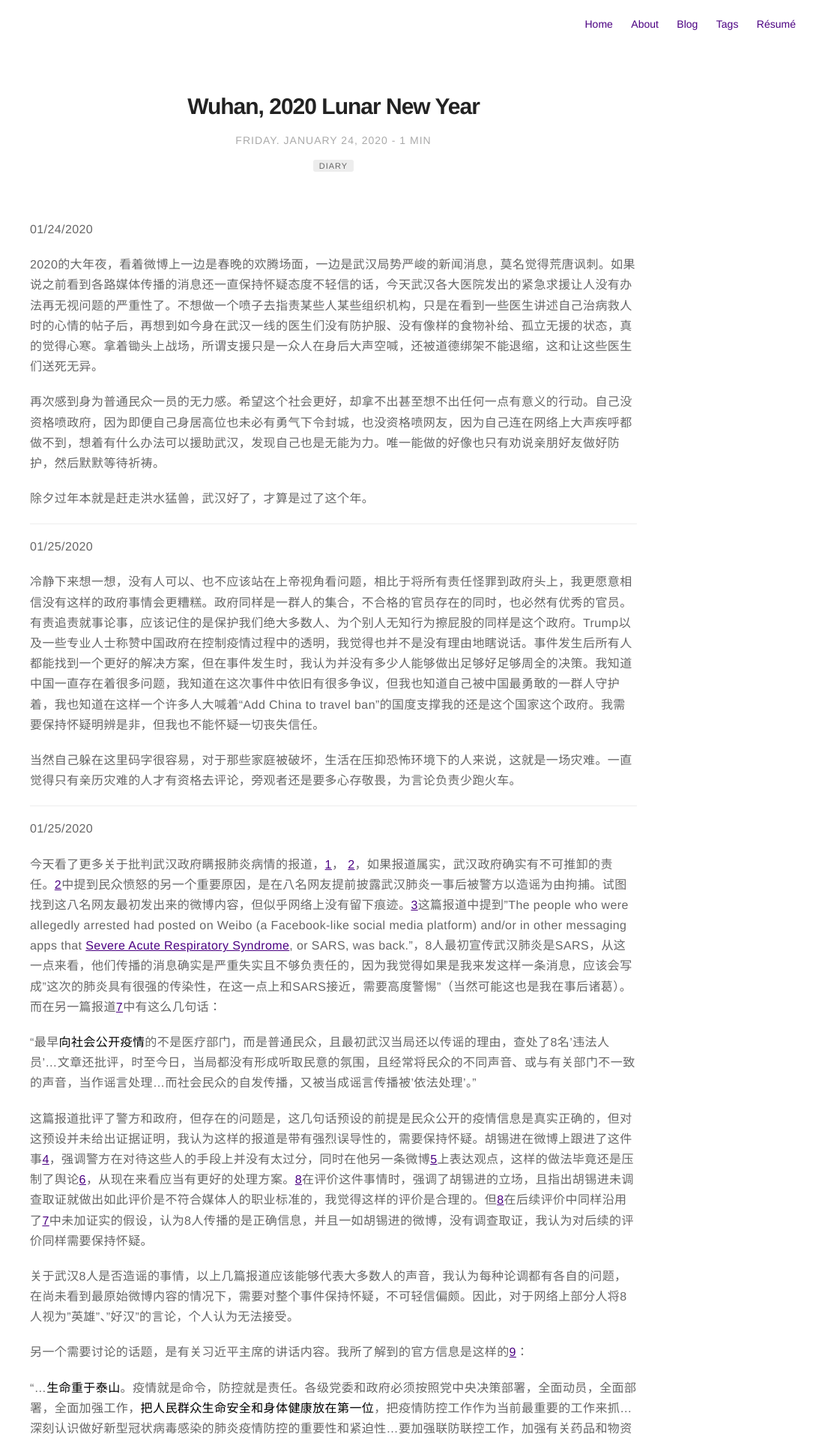
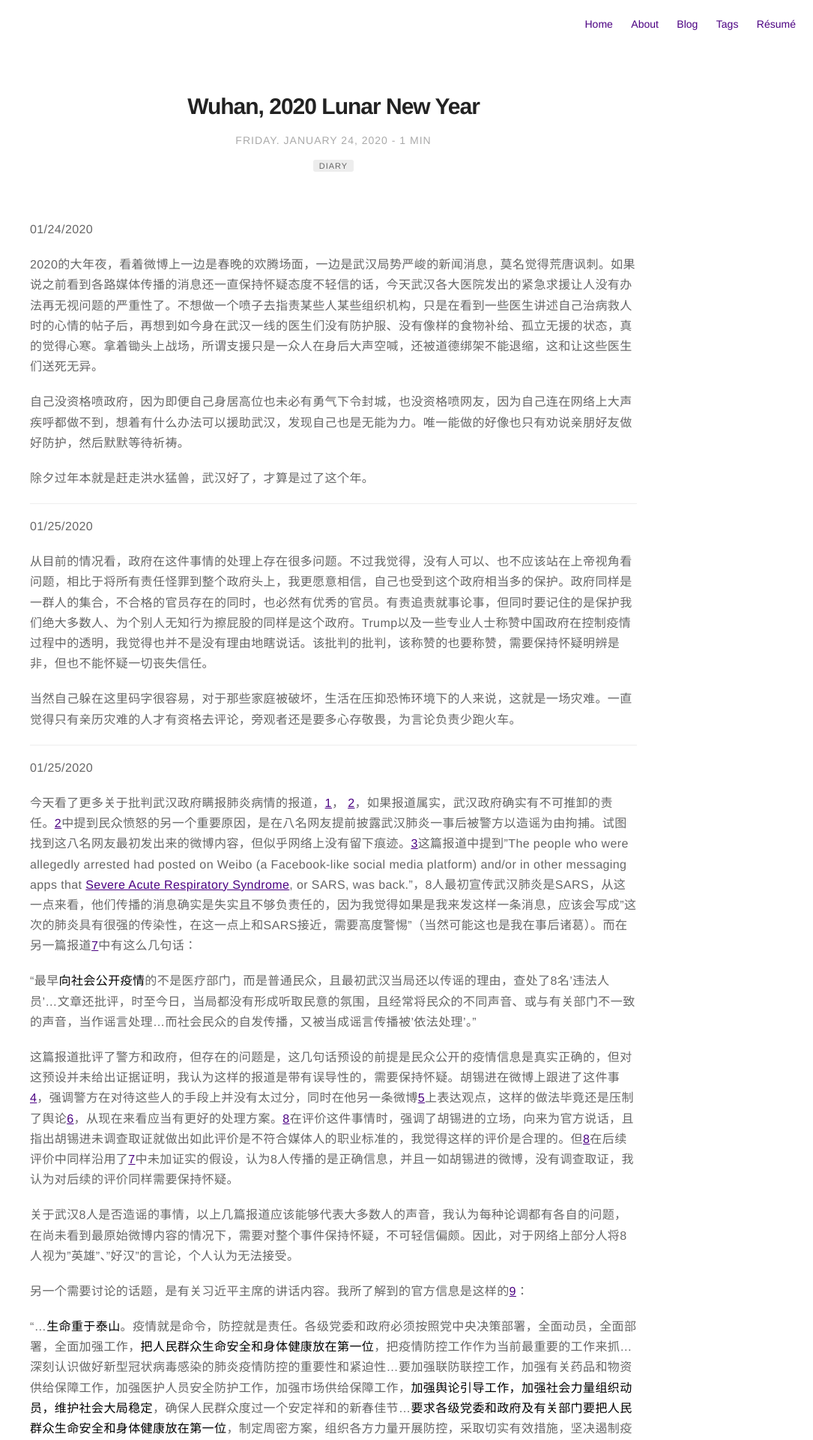
Before and after one commit to SceneryInMirror/SceneryInMirror.github.io, a Jekyll site: the page built from _posts/2020-01-24-Wuhan-and-2020-Lunar-New-Year.markdown, in a window 1280 px wide. Shown: the top 1920 px of the page at 75% size, without its empty margins (195-1280 px from the left). Built offline with Jekyll 4.4.1, drawn with Linux system fonts in a browser that asks for light colours; comment, search, counter and statistics services are not loaded; some of the changed text lies outside the part shown.

Commit message:
2020.01.31

```diff
--- a/_posts/2020-01-24-Wuhan-and-2020-Lunar-New-Year.markdown
+++ b/_posts/2020-01-24-Wuhan-and-2020-Lunar-New-Year.markdown
@@ -14,7 +14,7 @@
 
 2020的大年夜，看着微博上一边是春晚的欢腾场面，一边是武汉局势严峻的新闻消息，莫名觉得荒唐讽刺。如果说之前看到各路媒体传播的消息还一直保持怀疑态度不轻信的话，今天武汉各大医院发出的紧急求援让人没有办法再无视问题的严重性了。不想做一个喷子去指责某些人某些组织机构，只是在看到一些医生讲述自己治病救人时的心情的帖子后，再想到如今身在武汉一线的医生们没有防护服、没有像样的食物补给、孤立无援的状态，真的觉得心寒。拿着锄头上战场，所谓支援只是一众人在身后大声空喊，还被道德绑架不能退缩，这和让这些医生们送死无异。
 
-再次感到身为普通民众一员的无力感。希望这个社会更好，却拿不出甚至想不出任何一点有意义的行动。自己没资格喷政府，因为即便自己身居高位也未必有勇气下令封城，也没资格喷网友，因为自己连在网络上大声疾呼都做不到，想着有什么办法可以援助武汉，发现自己也是无能为力。唯一能做的好像也只有劝说亲朋好友做好防护，然后默默等待祈祷。
+自己没资格喷政府，因为即便自己身居高位也未必有勇气下令封城，也没资格喷网友，因为自己连在网络上大声疾呼都做不到，想着有什么办法可以援助武汉，发现自己也是无能为力。唯一能做的好像也只有劝说亲朋好友做好防护，然后默默等待祈祷。
 
 除夕过年本就是赶走洪水猛兽，武汉好了，才算是过了这个年。
 
@@ -22,7 +22,7 @@
 
 01/25/2020
 
-冷静下来想一想，没有人可以、也不应该站在上帝视角看问题，相比于将所有责任怪罪到政府头上，我更愿意相信没有这样的政府事情会更糟糕。政府同样是一群人的集合，不合格的官员存在的同时，也必然有优秀的官员。有责追责就事论事，应该记住的是保护我们绝大多数人、为个别人无知行为擦屁股的同样是这个政府。Trump以及一些专业人士称赞中国政府在控制疫情过程中的透明，我觉得也并不是没有理由地瞎说话。事件发生后所有人都能找到一个更好的解决方案，但在事件发生时，我认为并没有多少人能够做出足够好足够周全的决策。我知道中国一直存在着很多问题，我知道在这次事件中依旧有很多争议，但我也知道自己被中国最勇敢的一群人守护着，我也知道在这样一个许多人大喊着“Add China to travel ban"的国度支撑我的还是这个国家这个政府。我需要保持怀疑明辨是非，但我也不能怀疑一切丧失信任。
+从目前的情况看，政府在这件事情的处理上存在很多问题。不过我觉得，没有人可以、也不应该站在上帝视角看问题，相比于将所有责任怪罪到整个政府头上，我更愿意相信，自己也受到这个政府相当多的保护。政府同样是一群人的集合，不合格的官员存在的同时，也必然有优秀的官员。有责追责就事论事，但同时要记住的是保护我们绝大多数人、为个别人无知行为擦屁股的同样是这个政府。Trump以及一些专业人士称赞中国政府在控制疫情过程中的透明，我觉得也并不是没有理由地瞎说话。该批判的批判，该称赞的也要称赞，需要保持怀疑明辨是非，但也不能怀疑一切丧失信任。
 
 当然自己躲在这里码字很容易，对于那些家庭被破坏，生活在压抑恐怖环境下的人来说，这就是一场灾难。一直觉得只有亲历灾难的人才有资格去评论，旁观者还是要多心存敬畏，为言论负责少跑火车。
 
@@ -30,11 +30,11 @@
 
 01/25/2020
 
-今天看了更多关于批判武汉政府瞒报肺炎病情的报道，[1](https://www.bbc.com/zhongwen/simp/chinese-news-51215865)， [2](https://www.rfa.org/cantonese/commentaries/com-01222020083113.html)，如果报道属实，武汉政府确实有不可推卸的责任。[2](https://www.rfa.org/cantonese/commentaries/com-01222020083113.html)中提到民众愤怒的另一个重要原因，是在八名网友提前披露武汉肺炎一事后被警方以造谣为由拘捕。试图找到这八名网友最初发出来的微博内容，但似乎网络上没有留下痕迹。[3](https://www.poynter.org/fact-checking/2020/the-2019-coronavirus-virus-lands-in-the-u-s-after-killing-17-and-taking-eight-to-prison/)这篇报道中提到"The people who were allegedly arrested had posted on Weibo (a Facebook-like social media platform) and/or in other messaging apps that [Severe Acute Respiratory Syndrome](https://www.who.int/csr/sars/en/), or SARS, was back."，8人最初宣传武汉肺炎是SARS，从这一点来看，他们传播的消息确实是严重失实且不够负责任的，因为我觉得如果是我来发这样一条消息，应该会写成"这次的肺炎具有很强的传染性，在这一点上和SARS接近，需要高度警惕"（当然可能这也是我在事后诸葛）。而在另一篇报道[7](http://www.rfi.fr/cn/%E4%B8%AD%E5%9B%BD/20200121-%E6%AD%A6%E6%B1%89%E7%96%AB%E6%83%85%E4%BC%A0%E6%92%AD%E8%B0%A3%E8%A8%80-%E8%AD%A6%E6%96%B9%E6%9F%A5%E5%A4%848%E4%BA%BA)中有这么几句话：
+今天看了更多关于批判武汉政府瞒报肺炎病情的报道，[1](https://www.bbc.com/zhongwen/simp/chinese-news-51215865)， [2](https://www.rfa.org/cantonese/commentaries/com-01222020083113.html)，如果报道属实，武汉政府确实有不可推卸的责任。[2](https://www.rfa.org/cantonese/commentaries/com-01222020083113.html)中提到民众愤怒的另一个重要原因，是在八名网友提前披露武汉肺炎一事后被警方以造谣为由拘捕。试图找到这八名网友最初发出来的微博内容，但似乎网络上没有留下痕迹。[3](https://www.poynter.org/fact-checking/2020/the-2019-coronavirus-virus-lands-in-the-u-s-after-killing-17-and-taking-eight-to-prison/)这篇报道中提到"The people who were allegedly arrested had posted on Weibo (a Facebook-like social media platform) and/or in other messaging apps that [Severe Acute Respiratory Syndrome](https://www.who.int/csr/sars/en/), or SARS, was back."，8人最初宣传武汉肺炎是SARS，从这一点来看，他们传播的消息确实是失实且不够负责任的，因为我觉得如果是我来发这样一条消息，应该会写成"这次的肺炎具有很强的传染性，在这一点上和SARS接近，需要高度警惕"（当然可能这也是我在事后诸葛）。而在另一篇报道[7](http://www.rfi.fr/cn/%E4%B8%AD%E5%9B%BD/20200121-%E6%AD%A6%E6%B1%89%E7%96%AB%E6%83%85%E4%BC%A0%E6%92%AD%E8%B0%A3%E8%A8%80-%E8%AD%A6%E6%96%B9%E6%9F%A5%E5%A4%848%E4%BA%BA)中有这么几句话：
 
 "最早**向社会公开疫情**的不是医疗部门，而是普通民众，且最初武汉当局还以传谣的理由，查处了8名'违法人员'...文章还批评，时至今日，当局都没有形成听取民意的氛围，且经常将民众的不同声音、或与有关部门不一致的声音，当作谣言处理...而社会民众的自发传播，又被当成谣言传播被'依法处理'。"
 
-这篇报道批评了警方和政府，但存在的问题是，这几句话预设的前提是民众公开的疫情信息是真实正确的，但对这预设并未给出证据证明，我认为这样的报道是带有强烈误导性的，需要保持怀疑。胡锡进在微博上跟进了这件事[4](https://weibo.com/1989660417/IqxKNE5if)，强调警方在对待这些人的手段上并没有太过分，同时在他另一条微博[5](https://weibo.com/1989660417/Ir79knSeZ)上表达观点，这样的做法毕竟还是压制了舆论[6](http://www.xinhuanet.com/2020-01/01/c_1125412773.htm)，从现在来看应当有更好的处理方案。[8](https://www.ntdtv.com/gb/2020/01/23/a102758954.html)在评价这件事情时，强调了胡锡进的立场，且指出胡锡进未调查取证就做出如此评价是不符合媒体人的职业标准的，我觉得这样的评价是合理的。但[8](https://www.ntdtv.com/gb/2020/01/23/a102758954.html)在后续评价中同样沿用了[7](http://www.rfi.fr/cn/%E4%B8%AD%E5%9B%BD/20200121-%E6%AD%A6%E6%B1%89%E7%96%AB%E6%83%85%E4%BC%A0%E6%92%AD%E8%B0%A3%E8%A8%80-%E8%AD%A6%E6%96%B9%E6%9F%A5%E5%A4%848%E4%BA%BA)中未加证实的假设，认为8人传播的是正确信息，并且一如胡锡进的微博，没有调查取证，我认为对后续的评价同样需要保持怀疑。
+这篇报道批评了警方和政府，但存在的问题是，这几句话预设的前提是民众公开的疫情信息是真实正确的，但对这预设并未给出证据证明，我认为这样的报道是带有误导性的，需要保持怀疑。胡锡进在微博上跟进了这件事[4](https://weibo.com/1989660417/IqxKNE5if)，强调警方在对待这些人的手段上并没有太过分，同时在他另一条微博[5](https://weibo.com/1989660417/Ir79knSeZ)上表达观点，这样的做法毕竟还是压制了舆论[6](http://www.xinhuanet.com/2020-01/01/c_1125412773.htm)，从现在来看应当有更好的处理方案。[8](https://www.ntdtv.com/gb/2020/01/23/a102758954.html)在评价这件事情时，强调了胡锡进的立场，向来为官方说话，且指出胡锡进未调查取证就做出如此评价是不符合媒体人的职业标准的，我觉得这样的评价是合理的。但[8](https://www.ntdtv.com/gb/2020/01/23/a102758954.html)在后续评价中同样沿用了[7](http://www.rfi.fr/cn/%E4%B8%AD%E5%9B%BD/20200121-%E6%AD%A6%E6%B1%89%E7%96%AB%E6%83%85%E4%BC%A0%E6%92%AD%E8%B0%A3%E8%A8%80-%E8%AD%A6%E6%96%B9%E6%9F%A5%E5%A4%848%E4%BA%BA)中未加证实的假设，认为8人传播的是正确信息，并且一如胡锡进的微博，没有调查取证，我认为对后续的评价同样需要保持怀疑。
 
 关于武汉8人是否造谣的事情，以上几篇报道应该能够代表大多数人的声音，我认为每种论调都有各自的问题，在尚未看到最原始微博内容的情况下，需要对整个事件保持怀疑，不可轻信偏颇。因此，对于网络上部分人将8人视为"英雄"、"好汉"的言论，个人认为无法接受。
 
@@ -55,3 +55,17 @@
 回到武汉的事情上，刚刚在b站看到一个关于封城的视频[15](https://www.bilibili.com/video/av85013836)，感觉封城是一个特别残酷的决定。对于武汉城内未被感染的居民来说，和大量感染源呆在同一座城市，并且要呆多久还是未知数，说的严重一些，给我一种生化危机来临后还要留在城里等死的感觉。不封城对于那些未被感染的居民来说，还有远离传染源的机会，封城的命令在我眼里就像是告诉他们，你们是敢死队，生死由天。并且大量武汉居民的正常生活受到严重影响，学业、工作完全停滞，这一点作为一个留学生特别有感触，有可能因为这次的事件丢了名校的offer，错失了入学的机会，被其他国家禁止入境，整个人生可能就此改变。可是如果不封城，那就是对全国其他地区的居民，对全世界其他国家的居民极大的不负责任。从这一点上看，武汉的居民和全世界其他的居民，仿佛站在了对立面上。然而令我惊讶的是，网络上似乎并没有这样的对立情绪，武汉人坚守在一线，全国其他地区的居民努力支援，现在再想想真的很感动。如果这样的事情搬到其他国家，比如LA爆发传染病被下封城令，不敢想象美国的舆论会爆炸成什么样。看到如今Twitter上各种"Add Chinese to travel ban"的声音，就会有一种莫名的爱国情绪（要说我被中共洗脑了也没办法，真实的心情就是这样）。
 
 总之，真假新闻太多，各种声音太多，还是想要努力辨别一些真伪，找到一些值得去相信的东西。
+
+---
+
+01/31/2020
+
+前两天更多媒体报道了有关武汉新冠肺炎早期"传谣"8人的新闻，目前自己的理解是：一线医生在发现不明原因肺炎病例后，在相对专业且私人的微信群（武汉大学临床04级群、协和红会神内、肿瘤中心）内分享讨论了具体情况，虽然从现在来看SARS的说法不准确，但所谓"传谣者"确有强调"不要外传"，之后因为相关截图传播到网络上，被警方约谈查处。我认为，所谓"传谣者"，主观上并没有传播有关信息的意愿，行动上也并没有将自己的判断放在在公共公开的信息分享平台，我认为他更多的是在与业内人士讨论，提醒有可能被威胁到的人。被动"传谣"也需要负责任吗？在疫情这一方面，相信大多数人还是会认可医生比警察更专业，但警方如此迅速"确定并断言"这是谣言，不需要做出任何有效证明吗？在那个时刻，似乎造谣和传谣都不应该成立，警方的行为是否有些过于敏感和越界了呢？更重要的是，警方的行为强烈影响着社会舆论的导向，1月1日的官方通告，毫无疑问在很长一段时间内都压制了有关疫情的讨论。我是否可以大胆且冒犯地说，因为警方缺乏证据草率定性的行为，在某一种程度上也是一种造谣呢？造谣和传谣的判定标准究竟掌握在谁的手中呢？从这一点上看，和造谣传谣有关的法律，有可能成为和"流氓罪"这种口袋罪类似、判定标准不明确、适用范围广泛的法律，甚至可能被别有用心的人利用甚至滥用。
+
+但即使这样，依旧不认可因为这件事把这几位可敬的一线医生称为"勇士"。他们至今奋战在一线，是毫无疑问的勇士。不认可的原因是，在因这件事情而将他们称为"勇士"的声音中，似乎有一种一味否定官方、鼓励所有人积极发声的态度。有些迟疑是因为，我更希望积极发声的主体是业内人士，而不是那些即便毫无相关知识却依旧敢妄下结论的人，而且我也希望不要一味否定官方，尽管官方有很多让民众觉得不妥或不满的行为，但官方的声音依旧是需要纳入考虑的。
+
+就事论事，这件事情上官方责任重大，言论不够负责，理由不充分不透明，压制舆论讨论，造成了严重的社会影响。大概也是因为这样，没有人敢出来道歉吧，毕竟道歉的人要承担责任，可是谁承担得起呢。
+
+关于WHO宣布武汉coronavirus为PHEIC这件事，外媒似乎枪口一致对向中国，而国内似乎有很多人认为WHO向全世界认可称赞了中国的行为。我的看法是，无论WHO如何评价中国，中国人都应该意识到，不能指望任何一个国家会主动帮助中国解决问题，或者应该说，这件事情上不会有任何一个国家是我们的盟友。WHO只能建议，各国该断航线的断航线，该断贸易的断贸易，"毕竟连WHO都说了，这是PHEIC，要高度重视起来，有效控制病毒发展扩散"。其他国家对中国的看法也并不会因为中国人做出的牺牲而有所改变，死亡人数对大部分人来说应该只是个衡量危害等级的数字而已。这件事情对中国一整个国家所有居民的日常生活工作产生了巨大的影响，而所有的负面影响都只能由中国一个国家来吞下，至于积极影响，似乎没有吧。
+
+关于科学界抢发paper的各种讨论，还不是很了解，暂且不讨论。
--- a/_posts/2020-01-26-Goodbye-Kobe.markdown
+++ b/_posts/2020-01-26-Goodbye-Kobe.markdown
@@ -7,7 +7,7 @@
 tag: [Diary]
 category: blog
 author: ykx
-description: Devastated.
+description: .
 ---
 
 
--- a/_sass/pages/post.sass
+++ b/_sass/pages/post.sass
@@ -54,7 +54,7 @@
         float: left
         min-height: 11rem
         width: auto
-        margin: 0
+        margin: 0 10px
 
     > .blog-navigation
         font-size: 1.4rem
```
